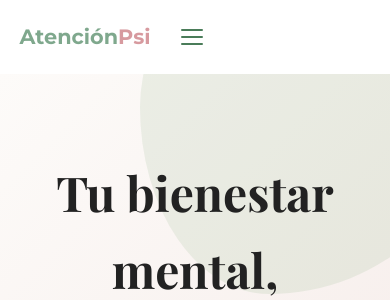
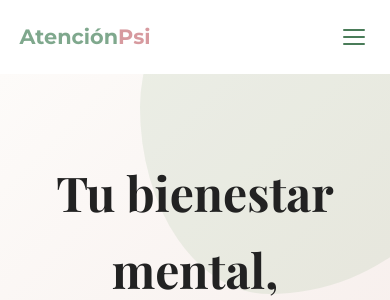
Before and after one commit to LeandroFrattini/Atencionpsi-web, a Django app: page / in a window 390 px wide. Shown: the top 300 px of the page. Run offline with Django 5.2, Linux system fonts and the light colour scheme; data comes from the database, SQL or seed files in the repository; data that the repository does not hold is empty; some libraries are stand-ins or nearby versions.

Commit message:
Arreglar layout del menu mobile y agregar separador de miles en Finanzas
El menu hamburguesa quedaba pegado al lado del logo (sin
justify-content) y al abrirse se apretaba en una columna angosta en
vez de bajar a su propia fila (el contenedor tenia flex-wrap:nowrap,
que le gana al flex-basis:100% del menu). Se arregla con
justify-content: space-between y flex-wrap: wrap.

Tambien se activa USE_THOUSAND_SEPARATOR con el locale es-ar, asi los
montos en el Panel de Finanzas se ven como $158.070,64 en vez de
$158070.64.

```diff
--- a/atencionpsi/settings.py
+++ b/atencionpsi/settings.py
@@ -184,4 +184,8 @@ LANGUAGE_CODE = 'es-ar'
 TIME_ZONE = 'America/Argentina/Buenos_Aires'
 USE_I18N = True
 USE_TZ = True
+# Separador de miles en los montos ($158.070,64 en vez de $158070.64) --
+# usa el formato de es-ar (punto de miles, coma decimal) automáticamente
+# en cualquier lugar que ya use |floatformat, sin tocar los templates.
+USE_THOUSAND_SEPARATOR = True
 DEFAULT_AUTO_FIELD = 'django.db.models.BigAutoField'
--- a/profesionales/templates/base.html
+++ b/profesionales/templates/base.html
@@ -76,7 +76,7 @@
     <link rel="preconnect" href="https://fonts.googleapis.com">
     <link rel="preconnect" href="https://fonts.gstatic.com" crossorigin>
     <link href="https://fonts.googleapis.com/css2?family=Caveat:wght@400..700&family=Playfair+Display:wght@600;700&display=swap" rel="stylesheet">
-    <link rel="stylesheet" href="{% static 'style.css' %}?v=2.3">
+    <link rel="stylesheet" href="{% static 'style.css' %}?v=2.5">
     <link rel="icon" type="image/svg+xml" href="{% static 'img/favicon.svg' %}">
     <link rel="icon" type="image/png" href="{% static 'img/favicon.png' %}">
     <link rel="apple-touch-icon" href="{% static 'img/apple-touch-icon.png' %}">
--- a/static/style.css
+++ b/static/style.css
@@ -491,7 +491,8 @@ footer {
    se abre solo cuando alguien lo pide. */
 @media (max-width: 1349px) {
     .nav-container {
-        flex-wrap: nowrap;
+        flex-wrap: wrap;
+        justify-content: space-between;
         padding: 4px 0;
     }
 
```
